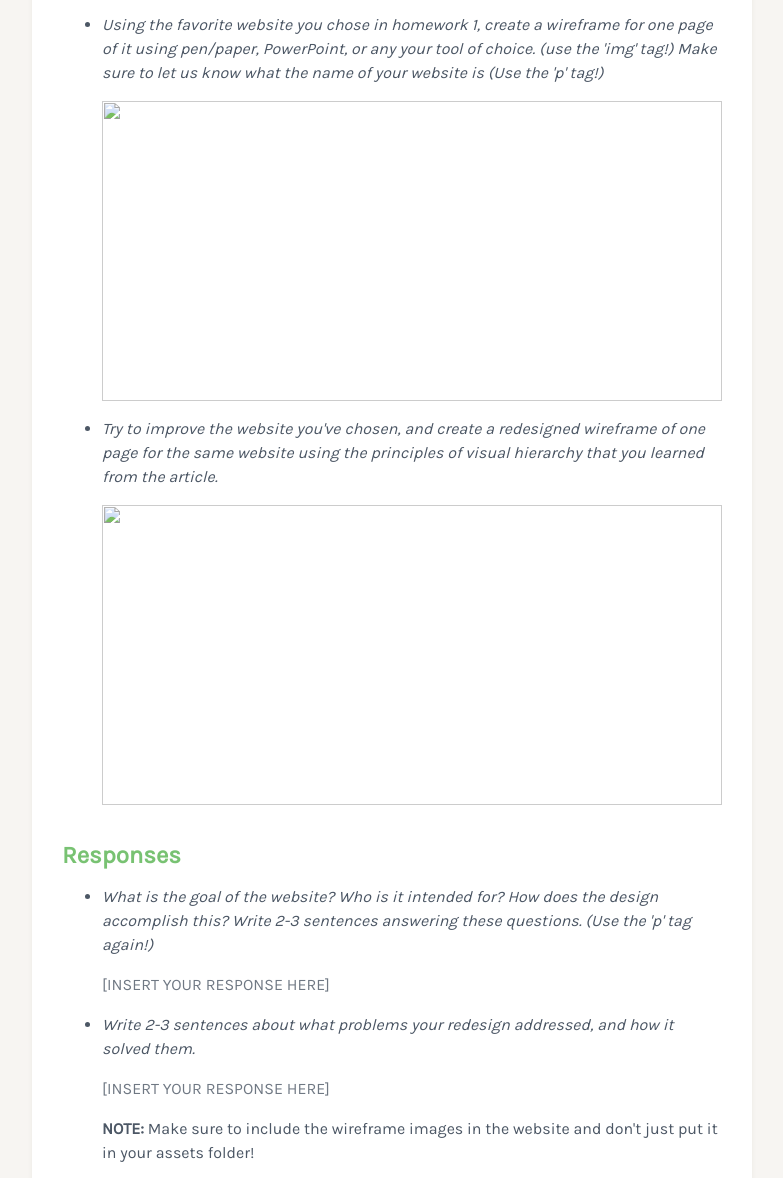
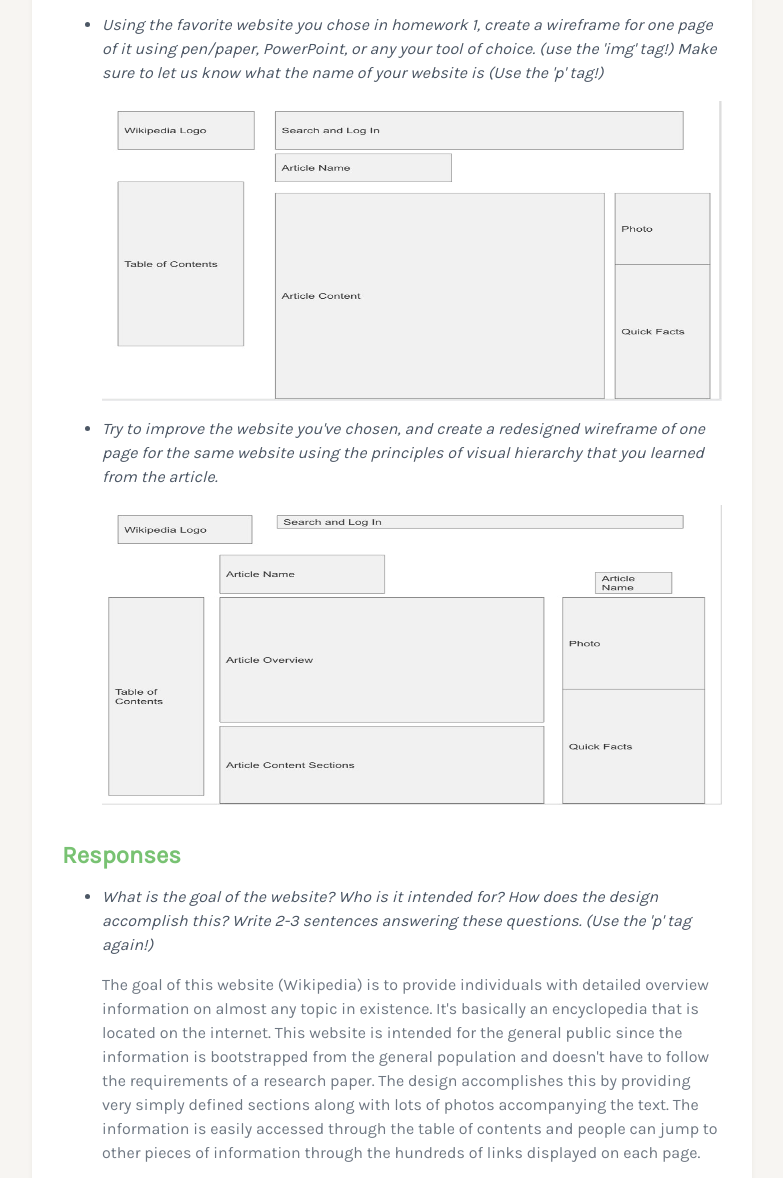
Before and after one commit to TanmayVijaywargiya/TanmayVijaywargiya.github.io, a plain HTML site: page homeworks/hw2/wireframes.html in a window 1280 px wide. Shown: the part 309-1487 px from the top of the page, without its empty margins (248-1031 px from the left). Drawn offline with Linux system fonts and the light colour scheme.

Commit message:
finishe hw2

```diff
--- a/homeworks/hw2/wireframes.html
+++ b/homeworks/hw2/wireframes.html
@@ -21,14 +21,14 @@
 						<li>
 							<p>Using the favorite website you chose in homework 1, create a wireframe for one page of it using pen/paper, PowerPoint, or any your tool of choice. (use the 'img' tag!) Make sure to let us know what the name of your website is (Use the 'p' tag!)</p>
 							<p>
-								<img src="imgs/wddwireframe1.jpg" width="300"
+								<img src="assets/imgs/wddwireframe1.jpg" width="300"
 								height="300"/>
 							 </p>
 						</li>
 
 						<li>
 							<p>Try to improve the website you've chosen, and create a redesigned wireframe of one page for the same website using the principles of visual hierarchy that you learned from the article.</p>
-							<p> <img src="imgs/wddwireframe2.jpg" width="300"
+							<p> <img src="assets/imgs/wddwireframe2.jpg" width="300"
 								height="300"/> </p>
 						</li>
 					</ul>
@@ -37,12 +37,16 @@
 					<ul>
 						<li>
 							<p>What is the goal of the website? Who is it intended for? How does the design accomplish this? Write 2-3 sentences answering these questions. (Use the 'p' tag again!)</p>
-							<p> [INSERT YOUR RESPONSE HERE] </p>
+							<p> The goal of this website (Wikipedia) is to provide individuals with detailed overview information on almost any topic in existence. It's basically an encyclopedia that is located on the internet.
+								This website is intended for the general public since the information is bootstrapped from the general population and doesn't have to follow the requirements of a research paper. The design accomplishes this by providing very
+								simply defined sections along with lots of photos accompanying the text. The information is easily accessed through the table of contents and people can jump to other pieces of information through the hundreds of links displayed on each page.  </p>
 						</li>
 
 						<li>
 							<p>Write 2-3 sentences about what problems your redesign addressed, and how it solved them.</p>
-							<p> [INSERT YOUR RESPONSE HERE] </p>
+							<p> My redesign was primarily aimed at focusing on the overview information that Wikipedia provides. Since it is not a research paper and it is open source available to the public, most people come to Wikipedia to learn about a topic at a general level.
+								It's good that Wikipedia provides the detail, but I think the focus could be on the Quick Facts page (enlarged and more wide) with the photo on top. The search bar could be smaller and the table of contents should take up much less space on the left side.
+							This makes the Wikipedia page look more concise and appealling to the eyes focusing on concepts like hierarchy. </p>
 						</li>
 						<p><strong>NOTE:</strong> Make sure to include the wireframe images in the website and don't just put it in your assets folder!</p></li>
 						<p>Your wireframes should look something like this:</p>
```
Also changed, not shown: homeworks/hw2/assets/imgs/wireframe.png (added).
